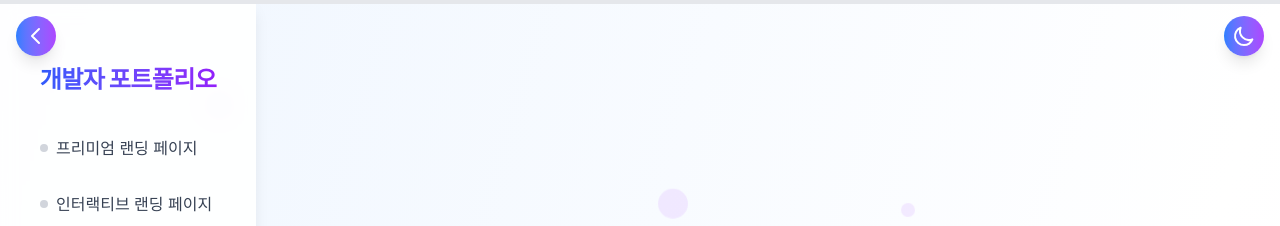
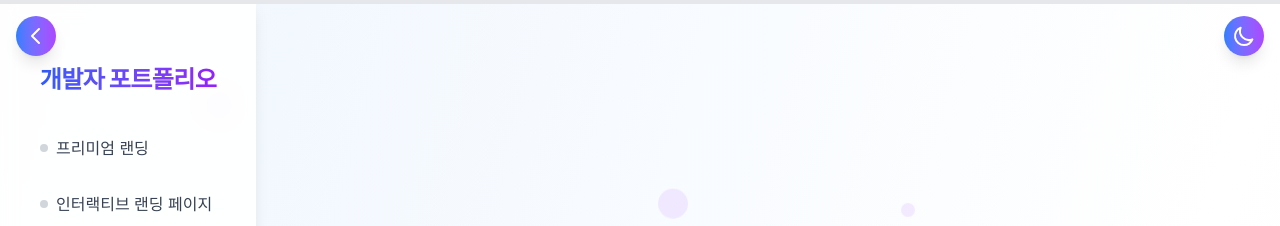
Before and after one commit to wjb127/portfolio, a Next.js app: page / in a window 1280 px wide. Shown: the top 226 px of the page. Built offline with nearby package versions, Linux system fonts and the light colour scheme.

Commit message:
fix: ESLint 오류 해결 - 사용하지 않는 Image, Link import 제거

```diff
--- a/src/app/page.tsx
+++ b/src/app/page.tsx
@@ -1,14 +1,12 @@
 "use client";
 
-import Image from "next/image";
-import Link from "next/link";
 import { useState, useEffect, useRef } from "react";
 
 // 포트폴리오 데이터 확장
 const portfolioItems = [
   {
     id: "premium-landing",
-    title: "프리미엄 랜딩 페이지",
+    title: "프리미엄 랜딩",
     fullTitle: "프리미엄 브랜드 랜딩페이지",
     description: "럭셔리 미니멀리즘을 적용한 고급스러운 브랜드 경험을 제공하는 랜딩페이지입니다. 세련된 타이포그래피와 여백의 미학을 활용하여 브랜드의 프리미엄 가치를 효과적으로 전달합니다.",
     imageUrl: "/portfolio/landing-page-1.jpg",
```
